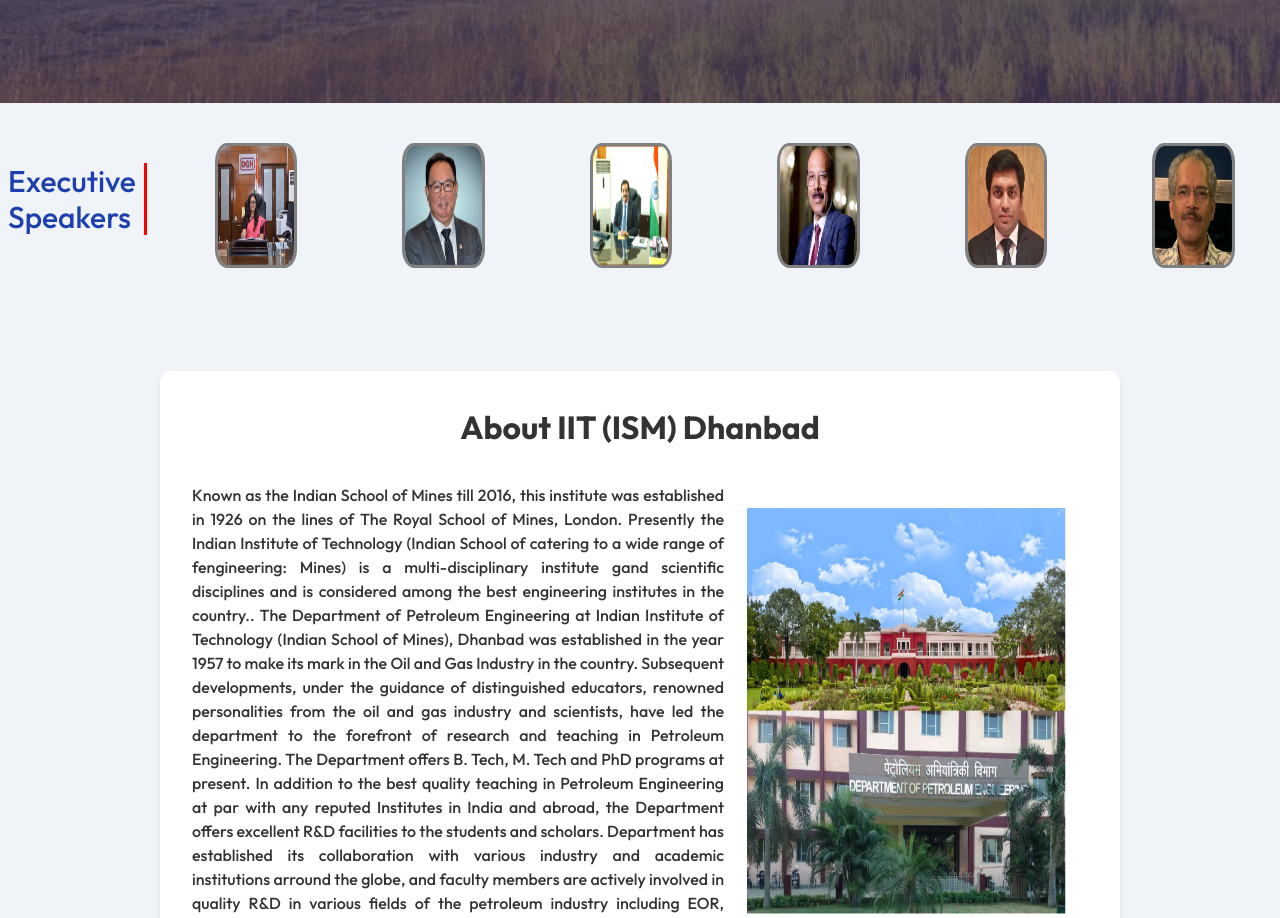
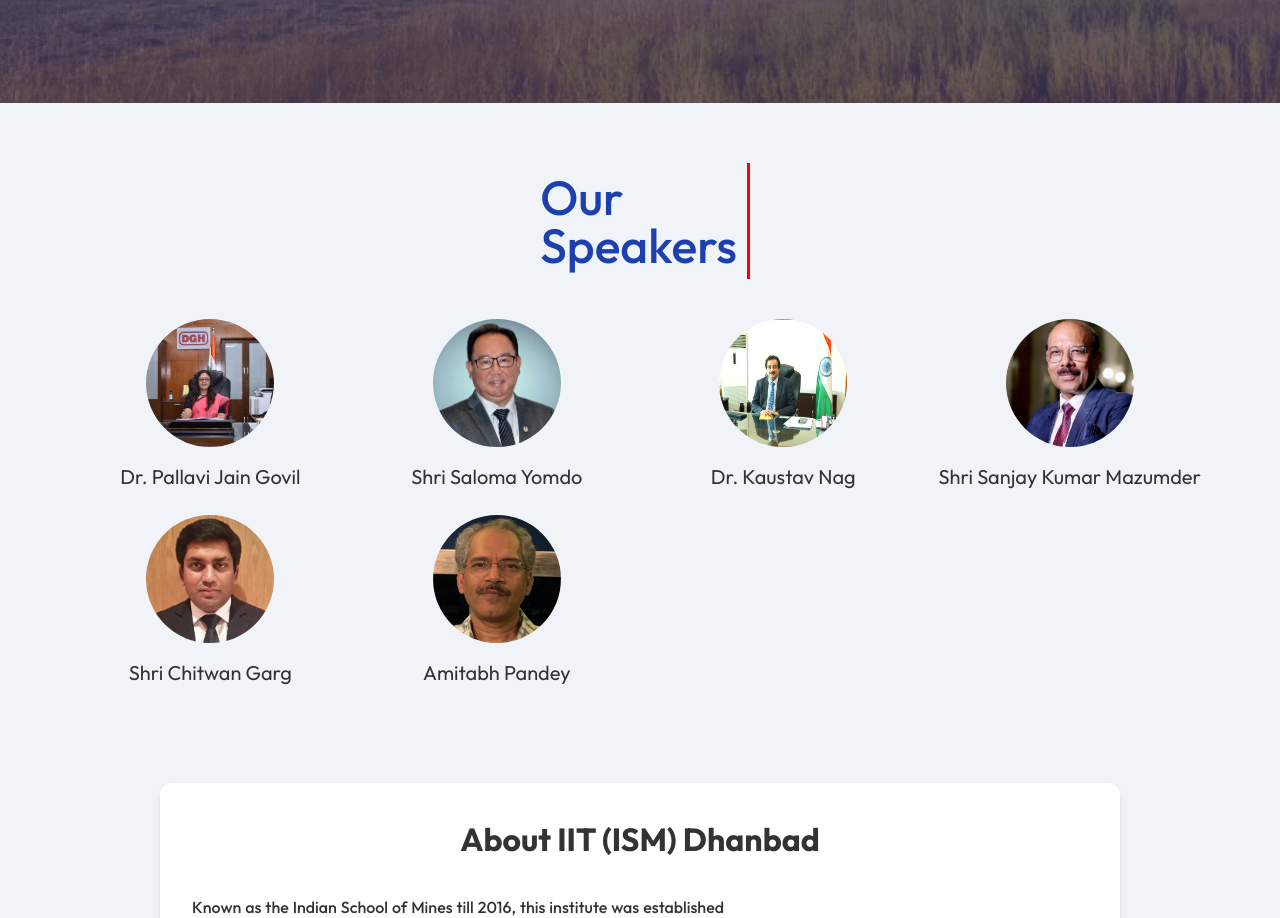
Before and after one commit to SanyogDg/ICPHD-IIT-ISM, a React (Create React App) app in the folder my-app/: page / in a window 1280 px wide. Shown: the part 865-1783 px from the top of the page. Built offline with nearby package versions, Linux system fonts and the light colour scheme.

Commit message:
Corrections in speakers

```diff
--- a/my-app/public/index.html
+++ b/my-app/public/index.html
@@ -3,7 +3,7 @@
 <head>
   <meta charset="utf-8" />
   <link rel="icon" href="./Logo.png" />
-  <meta name="viewport" content="width=device-width, initial-scale=1" />
+  <meta name="viewport" content="width=device-width, initial-scale=0.5" />
   <meta name="theme-color" content="#000000" />
   <meta name="description" content="Web site created using create-react-app" />
   <link rel="apple-touch-icon" href="%PUBLIC_URL%/logo192.png" />
--- a/my-app/src/components/Speakers/Speakers.js
+++ b/my-app/src/components/Speakers/Speakers.js
@@ -6,7 +6,9 @@
 import mazumdar from './Speakerimg/mazumdar.png'
 import chitwan from './Speakerimg/chitwan.png'
 import amitabh from './Speakerimg/amitabh.png'
-const Planetary = [
+
+
+const speakersList = [
   {
     image: `${pallavi}`,
     name: 'Dr. Pallavi Jain Govil',
@@ -16,10 +18,7 @@
     image: `${saloma}`,
     name: 'Shri Saloma Yomdo',
     designation: 'Director (Exploration & Development), Oil India',
-    }
-];
-
-const speakersList = [
+  },
   {
     image:`${Kaustav}` ,
     name: 'Dr. Kaustav Nag',
@@ -47,28 +46,11 @@
 function Speakers() {
   return (
     <>
-      <div className='flex flex-col items-center mt-28'>
+      <div className='flex flex-col items-center mt-[9rem] mb-8'>
         <div className='text-center mt-4 mb-8'>
-          <h1 className='text-red-600 text-4xl font-bold'>Plenary Speakers</h1>
+          <h1 className='text-red-600 text-4xl font-bold'>Our Speakers</h1>
         </div>
-        <div className='flex justify-center w-full px-4'>
-          <div className='grid grid-cols-1 sm:grid-cols-2 md:grid-cols-3 lg:grid-cols-4 gap-8 max-w-screen-lg'>
-            {Planetary.map((speaker, index) => (
-              <SpeakerCard
-                key={index}
-                image={speaker.image}
-                name={speaker.name}
-                designation={speaker.designation}
-              />
-            ))}
-          </div>
-        </div>
-      </div>
-      <div className='flex flex-col items-center mt-20 mb-8'>
-        <div className='text-center mt-4 mb-8'>
-          <h1 className='text-red-600 text-4xl font-bold'>Keynote Speakers</h1>
-        </div>
-        <div className='flex justify-center w-full px-4'>
+        <div className='flex justify-center w-full px-4 mt-[1rem]'>
           <div className='grid grid-cols-1 sm:grid-cols-2 md:grid-cols-3 lg:grid-cols-4 gap-8 max-w-screen-lg'>
             {speakersList.map((speaker, index) => (
               <SpeakerCard
--- a/my-app/src/components/Speakerslide/speakerslide.css
+++ b/my-app/src/components/Speakerslide/speakerslide.css
@@ -10,6 +10,7 @@
 .headingspk {
   border-right: 3px solid red;
   align-items: center;
+  padding: 10px;
 }
 
 .normalimg {
--- a/my-app/src/components/Speakerslide/speakerslide.js
+++ b/my-app/src/components/Speakerslide/speakerslide.js
@@ -1,70 +1,83 @@
 import React, { useState } from 'react';
-import Marquee from 'react-fast-marquee';
-import './speakerslide.css'
-import pallavi from '../Speakers/Speakerimg/pallvijain.png'
-import saloma from "../Speakers/Speakerimg/saloma.png"
+import './speakerslide.css';
+import pallavi from '../Speakers/Speakerimg/pallvijain.png';
+import saloma from '../Speakers/Speakerimg/saloma.png';
 import Kaustav from '../Speakers/Speakerimg/kaustav.png';
-import mazumdar from '../Speakers/Speakerimg/mazumdar.png'
-import chitwan from '../Speakers/Speakerimg/chitwan.png'
-import amitabh from '../Speakers/Speakerimg/amitabh.png'
-
+import mazumdar from '../Speakers/Speakerimg/mazumdar.png';
+import chitwan from '../Speakers/Speakerimg/chitwan.png';
+import amitabh from '../Speakers/Speakerimg/amitabh.png';
 
 const speakers = [
   {
     img: `${pallavi}`,
-        name:"Prof. Rakesh Godawat",
+    name: 'Dr. Pallavi Jain Govil',
   },
   {
     img: `${saloma}`,
-        name: 'Prof. Suddhasatwa Basu'
+    name: 'Shri Saloma Yomdo',
   },
   {
     img: `${Kaustav}`,
-        name: 'Prof. G D Yadav'
+    name: 'Dr. Kaustav Nag',
   },
   {
     img: `${mazumdar}`,
-        name: 'Prof. Hemanta Kumar Sarma'
+    name: 'Shri Sanjay Kumar Mazumder',
   },
   {
     img: `${chitwan}`,
-        name: 'Prof. K. K. Pant'
+    name: 'Shri Chitwan Garg',
   },
   {
     img: `${amitabh}`,
-        name: 'Prof. Shalivahan'
+    name: 'Amitabh Pandey',
   },
-
 ];
 
+function Speakers() {
+  const [hovered, setHovered] = useState(null);
 
+  const onHoverEnter = (index) => {
+    setHovered(index);
+  };
+  const onHoverLeave = () => {
+    setHovered(null);
+  };
 
-function Speakers() {
-
-    const [Hovered, setHovered] = useState(false);
-    const onhoverEnter=() => {
-        setHovered(true);
-    }
-    const onhoverLeave = () => {
-        setHovered(false);
+  return (
+    <div className='bodyspk flex flex-col items-center'>
+      <div className='headingspk text-3xl md:text-4xl lg:text-5xl text-blue-800 mb-10 mt-10'>
+        Our <br /> Speakers
+      </div>
+      <div className='grid grid-cols-1 sm:grid-cols-2 md:grid-cols-3 lg:grid-cols-4 gap-6'>
+        {speakers.map((s, index) => (
+          <div
+            key={index}
+            className='flex flex-col items-center'
+            onMouseEnter={() => onHoverEnter(index)}
+            onMouseLeave={onHoverLeave}
+          >
+            <img
+              src={s.img}
+              alt={s.name}
+              className={`transition-all duration-300 ${
+                hovered === index ? 'w-36 h-36' : 'w-32 h-32'
+              } object-cover rounded-full`}
+            />
+            <div className='mt-4 text-center'>
+              <p
+                className={`text-lg md:text-xl ${
+                  hovered === index ? 'font-bold' : 'font-normal'
+                }`}
+              >
+                {s.name}
+              </p>
+            </div>
+          </div>
+        ))}
+      </div>
+    </div>
+  );
 }
 
-    return (
-        <div className='bodyspk flex justify-center align-center'>
-            <div className='headingspk text-3xl text-blue-800 mb-10  flex align-center justify-center mt-10 ml-2 mr-2 pr-2'>
-                Executive <br /> Speakers
-            </div>
-            {/* <Marquee pauseOnHover speed={10} > */}
-                {speakers.map((s) => (
-                    <div key={s} className={Hovered? 'imghovered' : 'normalimg'}>
-                        <div><img src={s.img} alt='image' className={Hovered? 'imglarge':'imgsmall'} onMouseEnter={onhoverEnter}  onMouseLeave={onhoverLeave}></img></div>
-                        <div className={Hovered?'paraactive':'paranonactive'} onMouseEnter={onhoverEnter}  onMouseLeave={onhoverLeave}><p>{s.name}</p></div>
-                    </div>
-                ))}
-            {/* </Marquee> */}
-        </div>
-    )
-}
-// mt-5 flex align-center justify-center font-bold text-xlmb-12
-
 export default Speakers;
--- a/my-app/src/pages/sponsors/Sponsorspage.jsx
+++ b/my-app/src/pages/sponsors/Sponsorspage.jsx
@@ -1,22 +1,19 @@
-import React from 'react'
-import './sponsor.css'
-import rg from '../../images/oilIndia.png'
+import React from 'react';
+import './sponsor.css';
+import rg from '../../images/oilIndia.png';
+
 export const Sponsorspage = () => {
   return (
-    <div className='h-[100vh] flex flex-col items-center justify-center mt-[2rem]'>
-      <div className='flex justify-center align-center  mt-[2rem] '>
-        <div className='heading text-red-600 text-4xl mb-3 '>Sponsors</div>
+    <div className="min-h-screen flex flex-col items-center justify-center mt-8">
+      <div className="flex justify-center items-center mt-8">
+        <h1 className="text-red-600 text-3xl md:text-4xl lg:text-5xl mb-6">Sponsors</h1>
       </div>
-      <div>
-
-      <li className='mx-14 mt-[2rem] flex flex-col items-center justify-center mb-1'>
-        {/* <h1 className="text-3xl">Coming Soon !</h1> */}
-          <img src={rg} className='h-[90%] w-[200px]  p-2 mt-8' alt="Profile" />
-         {/* <h1 className="text-3xl mt-1 color-blue-500">Oil India</h1> */}
-
-      </li>
-
+      <div className="w-full flex flex-col items-center">
+        <div className="flex flex-col items-center mx-4 md:mx-8 lg:mx-16 mt-8">
+          <img src={rg} className="w-32 md:w-40 lg:w-48 p-2" alt="Oil India" />
+          <h2 className="text-xl md:text-2xl lg:text-3xl mt-4 text-blue-500">Oil India</h2>
+        </div>
       </div>
     </div>
-  )
-}
+  );
+};
```
Lines whose indentation alone changed are shown as unchanged.
